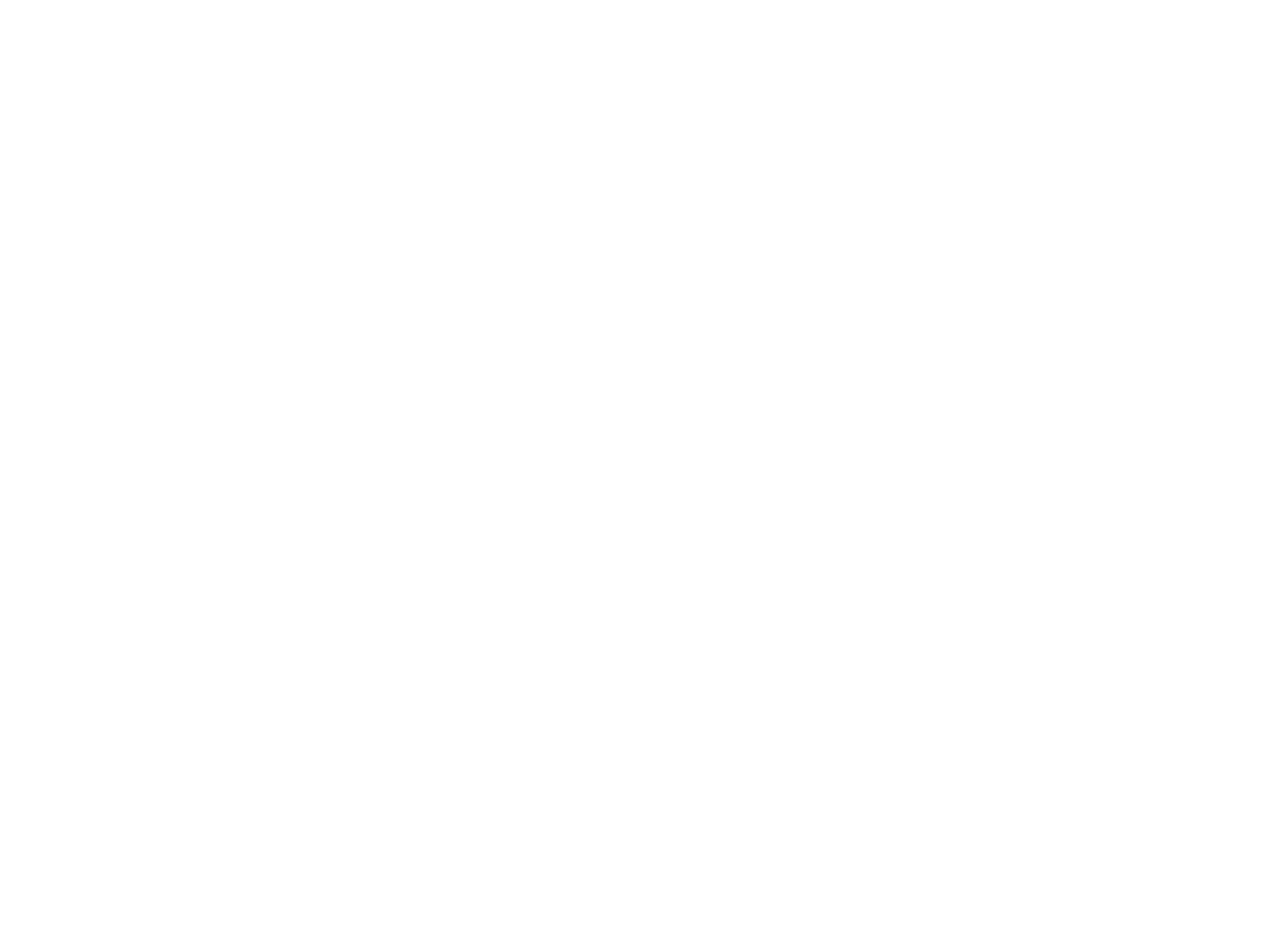
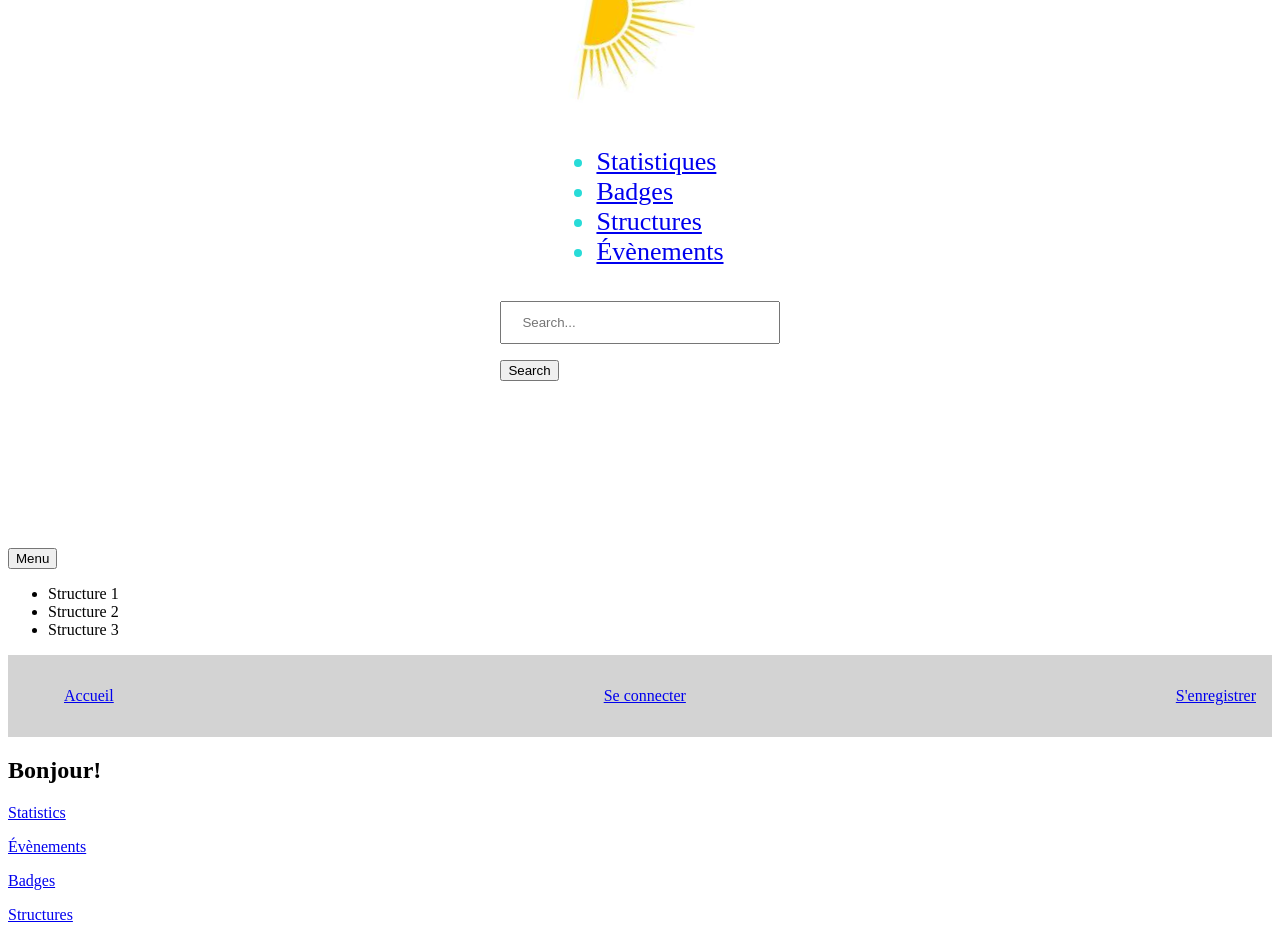
Before and after one commit to tloloum/EcoScout, a React (Create React App) app in the folder front/: page / in a window 1280 px wide. Shown: the part 260-1200 px from the top of the page. Before the commit the page ends 800 px from the top, so only its background shows below. Built offline with nearby package versions, Linux system fonts and the light colour scheme.

Commit message:
structure de la page home

```diff
--- a/front/src/App.js
+++ b/front/src/App.js
@@ -1,5 +1,44 @@
-import React, { useContext } from "react";
+// import React, { useContext } from "react";
+// import { BrowserRouter, Navigate, Route, Routes } from "react-router-dom";
+// import { AuthContext, AuthContextProvider } from "./contexts/Auth";
+// import Error404 from "./pages/Error404";
+// import Home from "./pages/Home";
+// import Login from "./pages/Login";
+// import Profile from "./pages/Profile";
+// import Register from "./pages/Register";
+
+// const App = () => {
+//   return (
+//     <AuthContextProvider>
+//       <BrowserRouter>
+//         <Routes>
+//           <Route exact path="/" element={<Home />} />
+//           <Route path="*" element={<Error404 />} />
+//           <Route path="/register" element={<Register />} />
+//           <Route path="/login" element={<Login />} />
+//           <Route
+//             path="/profile"
+//             element={<PrivateRoute component={<Profile />} />}
+//           />
+//         </Routes>
+//       </BrowserRouter>
+//     </AuthContextProvider>
+//   );
+// };
+
+// const PrivateRoute = ({ component }) => {
+//   // Accessing isAuthenticated from the context
+//   const { isAuthenticated } = useContext(AuthContext);
+
+//   // Redirect to login if not authenticated
+//   return isAuthenticated ? component : <Navigate to="/login" />;
+// };
+
+// export default App;
+import React, { useContext, useState } from "react";
 import { BrowserRouter, Navigate, Route, Routes } from "react-router-dom";
+import Header from "./components/Head";
+import Sidebar from "./components/Sidebar";
 import { AuthContext, AuthContextProvider } from "./contexts/Auth";
 import Error404 from "./pages/Error404";
 import Home from "./pages/Home";
@@ -8,9 +47,29 @@
 import Register from "./pages/Register";
 
 const App = () => {
+  const [isSidebarOpen, setIsSidebarOpen] = useState(false);
+
+  const structures = [
+    { id: 1, name: "Structure 1" },
+    { id: 2, name: "Structure 2" },
+    { id: 3, name: "Structure 3" },
+  ];
+
+  const closeSidebar = () => {
+    setIsSidebarOpen(false);
+  };
+
   return (
     <AuthContextProvider>
       <BrowserRouter>
+        <Header />
+        {}
+        <Sidebar
+          isOpen={isSidebarOpen}
+          onClose={closeSidebar}
+          structures={structures}
+        />
+
         <Routes>
           <Route exact path="/" element={<Home />} />
           <Route path="*" element={<Error404 />} />
--- a/front/src/components/Create.js
+++ b/front/src/components/Create.js
@@ -1,30 +1,45 @@
 import React, { useState } from "react";
+import { useForm } from "react-hook-form";
 import { RiCloseLine } from "react-icons/ri";
 
 const Create = () => {
-  const [showForm, setShowForm] = useState(false);
-  const handleClick = () => {
-    setShowForm(true);
-  };
   const defaultFormData = {
     name: "",
     region: "",
     date: "",
   };
+  const {
+    register,
+    handleSubmit,
+    reset,
+    formState: { errors },
+  } = useForm({
+    defaultValues: defaultFormData,
+  });
+  console.log(errors);
+  const [showForm, setShowForm] = useState(false);
+  const handleClick = () => {
+    setShowForm(true);
+  };
 
-  const [formData, setFormData] = useState(defaultFormData);
-  const handleChange = (e) => {
-    const { name, value } = e.target;
-    setFormData((prevData) => ({
-      ...prevData,
-      [name]: value,
-    }));
+  // const [formData, setFormData] = useState(defaultFormData);
+  // const handleChange = (e) => {
+  //   const { name, value } = e.target;
+  //   setFormData((prevData) => ({
+  //     ...prevData,
+  //     [name]: value,
+  //   }));
+  // };
+  const handleUndo = () => {
+    reset();
   };
-  const handleUndo = () => {
-    setFormData(defaultFormData);
-  };
-  const handleSubmit = (e) => {
-    e.preventDefault();
+  // const handleSubmit = (e) => {
+  //   e.preventDefault();
+  //   handleUndo();
+  //   setShowForm(false);
+  // };
+  const onSubmit = (data) => {
+    console.log(data);
     handleUndo();
     setShowForm(false);
   };
@@ -51,45 +66,46 @@
                 <RiCloseLine style={{ marginBottom: "-3px" }} />
               </button>
               <div className="modalContent">
-                <form onSubmit={handleSubmit}>
+                <form onSubmit={handleSubmit(onSubmit)}>
                   <label>
                     Nom de la structure:
                     <input
+                      {...register("name", {
+                        required: "Ce champ est obligatoire",
+                      })}
                       type="text"
                       name="name"
                       placeholder="insérer le nom de la structure"
-                      value={formData.name}
-                      onChange={handleChange}
-                      required
                     />
                   </label>
+                  <p>{errors.name?.message}</p>
                   <br />
                   <label>
                     La région:
                     <input
+                      {...register("region", { required: "obligatoire" })}
                       type="region"
                       name="region"
                       placeholder="insérer la région"
-                      value={formData.region}
-                      onChange={handleChange}
                     />
+                    {errors.region && (
+                      <span className="error">{errors.region.message}</span>
+                    )}
                   </label>
                   <br />
                   <label>
                     Date de formation:
-                    <input
-                      type="date"
-                      name="date"
-                      value={formData.date}
-                      onChange={handleChange}
-                    />
+                    <input {...register("date")} type="date" name="date" />
                   </label>
                   <br />
                 </form>
               </div>
               <div className="modalActions">
                 <div className="actionsContainer">
-                  <button className="submitBtn" onClick={handleSubmit}>
+                  <button
+                    className="submitBtn"
+                    onClick={handleSubmit(onSubmit)}
+                  >
                     Soumettre
                   </button>
                   <button className="undoBtn" onClick={handleUndo}>
--- /dev/null
+++ b/front/src/components/Head.js
@@ -0,0 +1,43 @@
+import React from "react";
+import { NavLink } from "react-router-dom";
+import logo from "../assets/img/logo.jpeg";
+
+const Header = () => {
+  return (
+    <header className={"header"}>
+      <div className={"logo"}>
+        <img src={logo} alt="Logo" />
+      </div>
+      <nav>
+        <ul className={"navLinks"}>
+          <li>
+            <NavLink to="/events" className={"active"}>
+              Statistiques
+            </NavLink>
+          </li>
+          <li>
+            <NavLink to="/badges" className={"active"}>
+              Badges
+            </NavLink>
+          </li>
+          <li>
+            <NavLink to="/structures" className={"active"}>
+              Structures
+            </NavLink>
+          </li>
+          <li>
+            <NavLink to="/events" className={"active"}>
+              Évènements
+            </NavLink>
+          </li>
+        </ul>
+      </nav>
+      <div className={"searchBar"}>
+        <input type="text" placeholder="Search..." />
+        <button>Search</button>
+      </div>
+    </header>
+  );
+};
+
+export default Header;
--- /dev/null
+++ b/front/src/components/Sidebar.js
@@ -0,0 +1,16 @@
+import React from "react";
+
+const Sidebar = ({ isOpen, onClose, structures }) => {
+  return (
+    <aside className={`sidebar ${isOpen ? "open" : ""}`}>
+      <button onClick={onClose}>Menu</button>
+      <ul>
+        {structures.map((structure) => (
+          <li key={structure.id}>{structure.name}</li>
+        ))}
+      </ul>
+    </aside>
+  );
+};
+
+export default Sidebar;
--- a/front/src/pages/Home.js
+++ b/front/src/pages/Home.js
@@ -1,11 +1,48 @@
 import React from "react";
+import { Link } from "react-router-dom";
 import Navigation from "../components/Navigation";
 
 const Home = () => {
   return (
     <div>
       <Navigation />
-      <h1>Accueil</h1>
+      <main>
+        <div className="home">
+          <h2>Bonjour!</h2>
+          <div className="statistics-square">
+            <Link to="/statistiques">
+              <div className="square-content">
+                {/*statistics data */}
+                <p>Statistics</p>
+              </div>
+            </Link>
+          </div>
+          <div className="events-square">
+            <Link to="/evenements">
+              <div className="square-content">
+                {/* events data */}
+                <p>Évènements</p>
+              </div>
+            </Link>
+          </div>
+          <div className="badges-square">
+            <Link to="/badges">
+              <div className="square-content">
+                {/* badges data */}
+                <p>Badges</p>
+              </div>
+            </Link>
+          </div>
+          <div className="structures-square">
+            <Link to="/structures">
+              <div className="square-content">
+                {/* structures data */}
+                <p>Structures</p>
+              </div>
+            </Link>
+          </div>
+        </div>
+      </main>
     </div>
   );
 };
--- /dev/null
+++ b/front/src/styles/components/Head.scss
@@ -0,0 +1,39 @@
+.App {
+  text-align: center;
+
+  .logo {
+    height: 40vmin;
+    pointer-events: none;
+  }
+}
+
+@media (prefers-reduced-motion: no-preference) {
+  .logo {
+    animation: App-logo-spin infinite 20s linear;
+  }
+}
+
+.header {
+  background-color: #ffffff;
+  min-height: 100vh;
+  display: flex;
+  flex-direction: column;
+  align-items: center;
+  justify-content: center;
+  font-size: calc(10px + 2vmin);
+  color: rgb(40, 219, 216);
+}
+
+.link {
+  color: #61dafb;
+}
+
+// @keyframes
+.App .logo .spin {
+  from {
+    transform: rotate(0deg);
+  }
+  to {
+    transform: rotate(360deg);
+  }
+}
--- a/front/src/styles/index.scss
+++ b/front/src/styles/index.scss
@@ -1,3 +1,4 @@
 @import "./Home.scss";
 @import "./components/Navigation.scss";
 @import "./components/CreateStructure.scss";
+@import "./components/Head.scss";
```
Also changed, not shown: front/src/assets/img/logo.jpeg (added).
